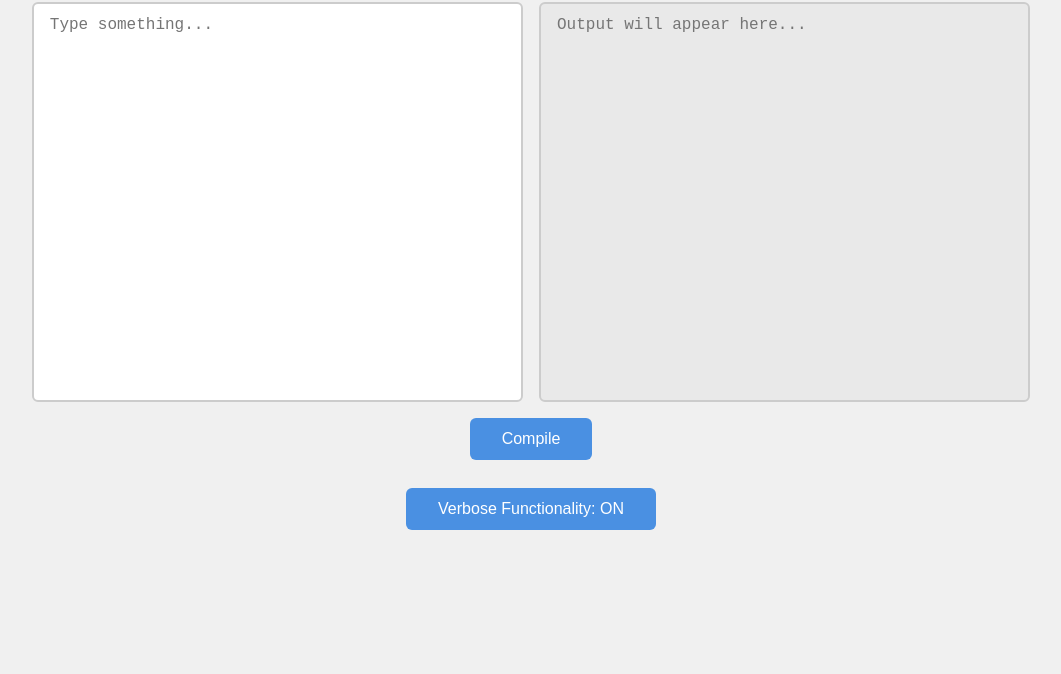
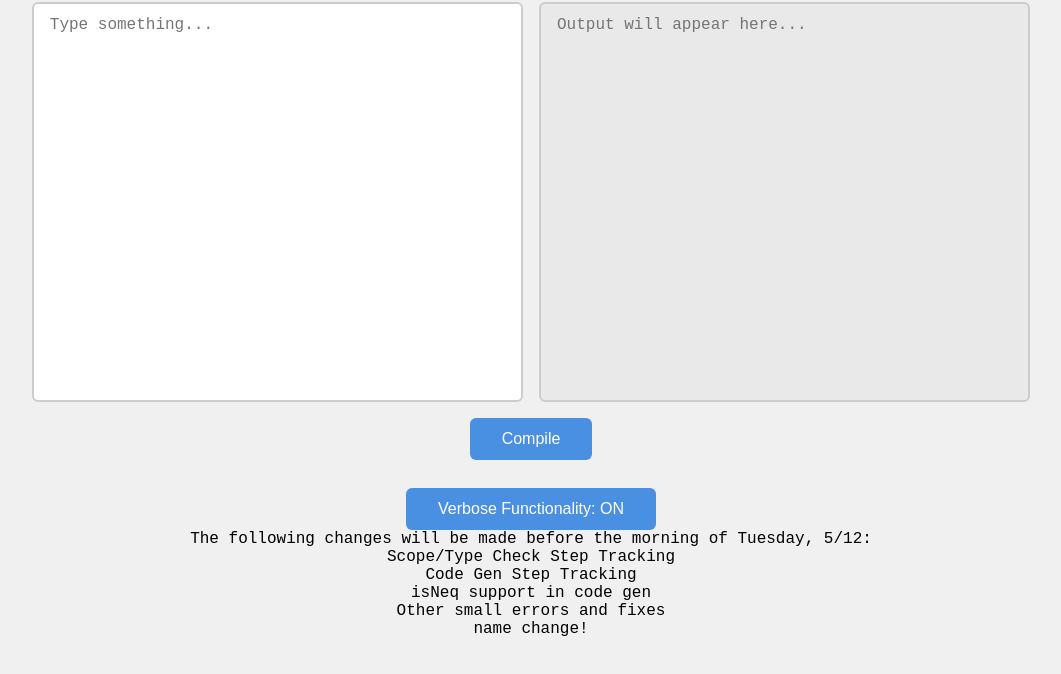
Before and after one commit to Slavitt/CMPT432-Lavitt, a website with bundled scripts: page Project_Updated/index.html in a window 1280 px wide. Shown: the part 84-758 px from the top of the page, without its empty margins (109-1170 px from the left). Built offline with nearby package versions, Linux system fonts and the light colour scheme.

Commit message:
message detailing what i'm gonna have done before tuesday morning

```diff
--- a/Project_Updated/index.html
+++ b/Project_Updated/index.html
@@ -101,7 +101,13 @@
 
     <button id="verbose-btn" class="toggle-on">Verbose Functionality: ON</button>
   </div>
-
+  <p> </p>
+  <p>The following changes will be made before the morning of Tuesday, 5/12:</p>
+  <p>Scope/Type Check Step Tracking</p>
+  <p>Code Gen Step Tracking</p>
+  <p>isNeq support in code gen</p>
+  <p>Other small errors and fixes</p>
+  <p>name change!</p>
   <script type="module" src="dist/lexer.js"></script>
   <script type="module" src="dist/main.js"></script>
 </body>
```
Also changed, not shown: Project_Updated/dist/main.js, 1 other file.
